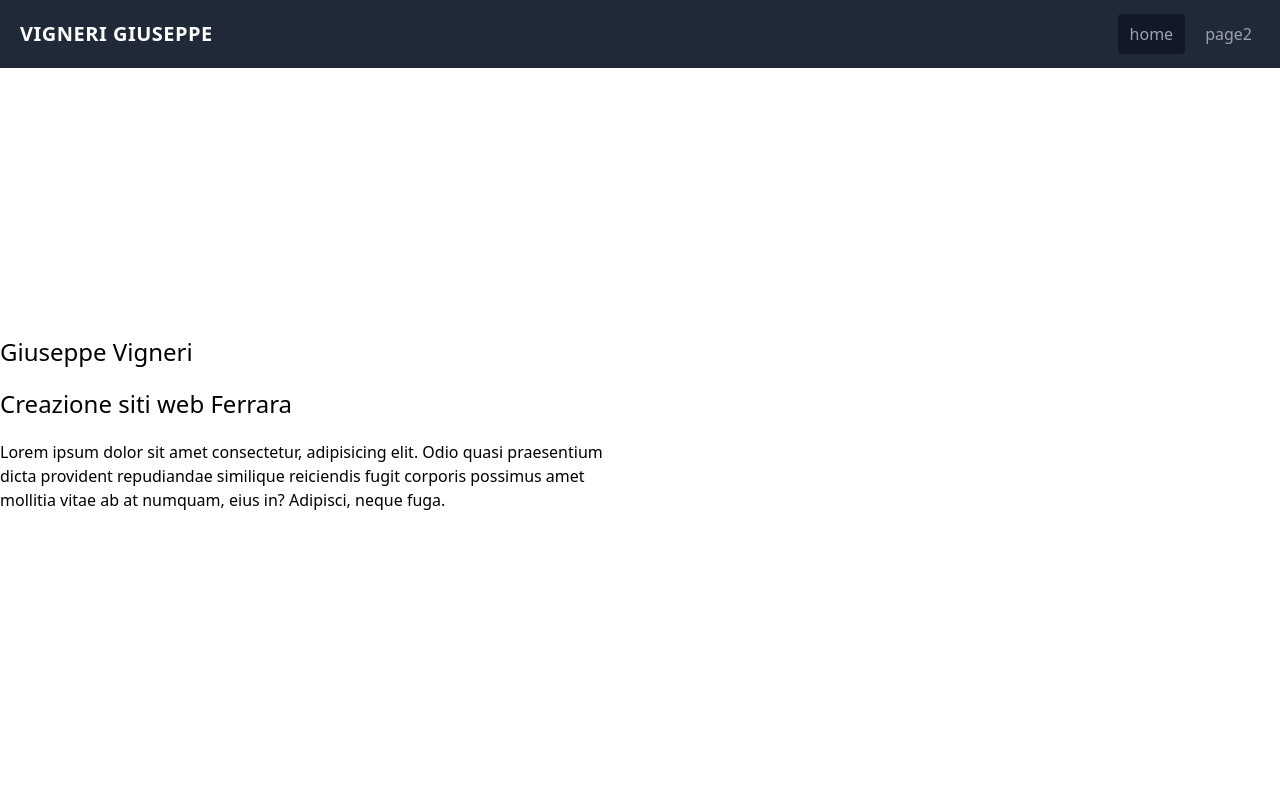
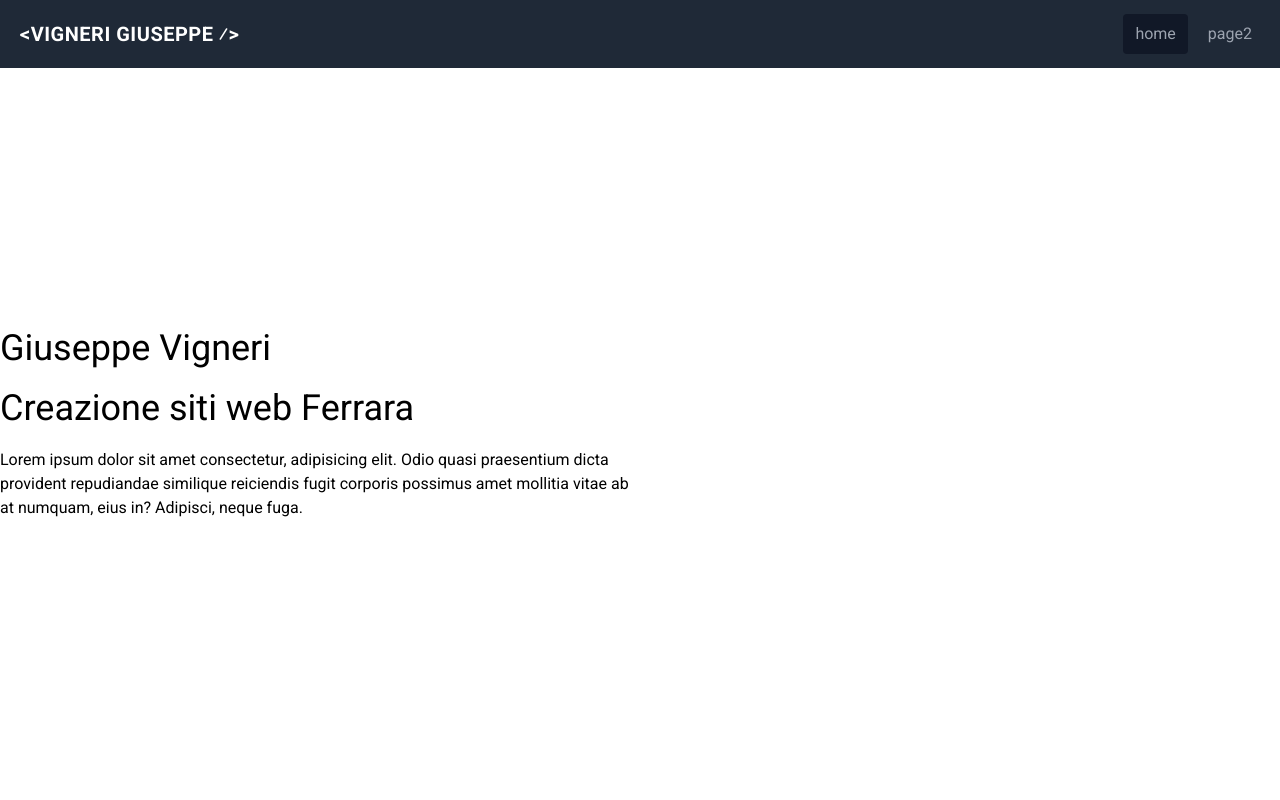
Before and after one commit to Geppe1990/vigneri.me-4.0, a Gatsby site: page / in a window 1280 px wide. Shown: the top 800 px of the page. Built offline with nearby package versions, Linux system fonts and the light colour scheme; Gatsby itself is replaced by a stand-in of ours; some packages are replaced by stand-ins of ours.

Commit message:
Style e font

```diff
--- a/gatsby-browser.js
+++ b/gatsby-browser.js
@@ -1,3 +1,2 @@
+require('typeface-roboto')
 require('./src/styles/style.scss')
-require('typeface-source-sans-pro')
-require('typeface-source-code-pro')
--- a/package.json
+++ b/package.json
@@ -49,6 +49,8 @@
     "react-typography": "^0.16.19",
     "sass": "^1.32.5",
     "tailwindcss": "npm:@tailwindcss/postcss7-compat@^2.0.2",
+    "typeface-open-sans": "^1.1.13",
+    "typeface-roboto": "^1.1.13",
     "typeface-source-code-pro": "^1.1.3",
     "typeface-source-sans-pro": "^1.1.5"
   },
--- a/src/components/menu.js
+++ b/src/components/menu.js
@@ -21,7 +21,7 @@
 	return(
 		<nav className="flex items-center bg-gray-800 p-3 flex-wrap">
 			<Link to="#" className="p-2 mr-4 inline-flex items-center">
-				<span className="text-xl text-white font-bold uppercase tracking-wide">Vigneri Giuseppe</span>
+				<span className="text-xl text-white font-bold uppercase tracking-wide">&lt;Vigneri Giuseppe &frasl;&gt;</span>
 			</Link>
 			<button
 				className="text-white inline-flex p-3 hover:bg-gray-900 rounded lg:hidden ml-auto hover:text-white outline-none nav-toggler"
--- a/src/styles/style.scss
+++ b/src/styles/style.scss
@@ -4,7 +4,7 @@
 
 @layer base {
 	.h1, h1 {
-		@apply text-2xl;
+		@apply text-4xl;
 	}
 
 	.h2, h2 {
@@ -18,6 +18,10 @@
 	h1, .h1, h2, .h2, h3, .h3, p {
 		@apply pb-5;
 	}
+
+	p {
+		@apply text-base;
+	}
 }
 
 @import './partials/variables';
--- a/tailwind.config.js
+++ b/tailwind.config.js
@@ -4,7 +4,7 @@
   theme: {
     extend: {},
     fontFamily: {
-
+      sans: ["Roboto", "sans-serif"]
     }
   },
   variants: {
```
Also changed, not shown: 1 other file.
